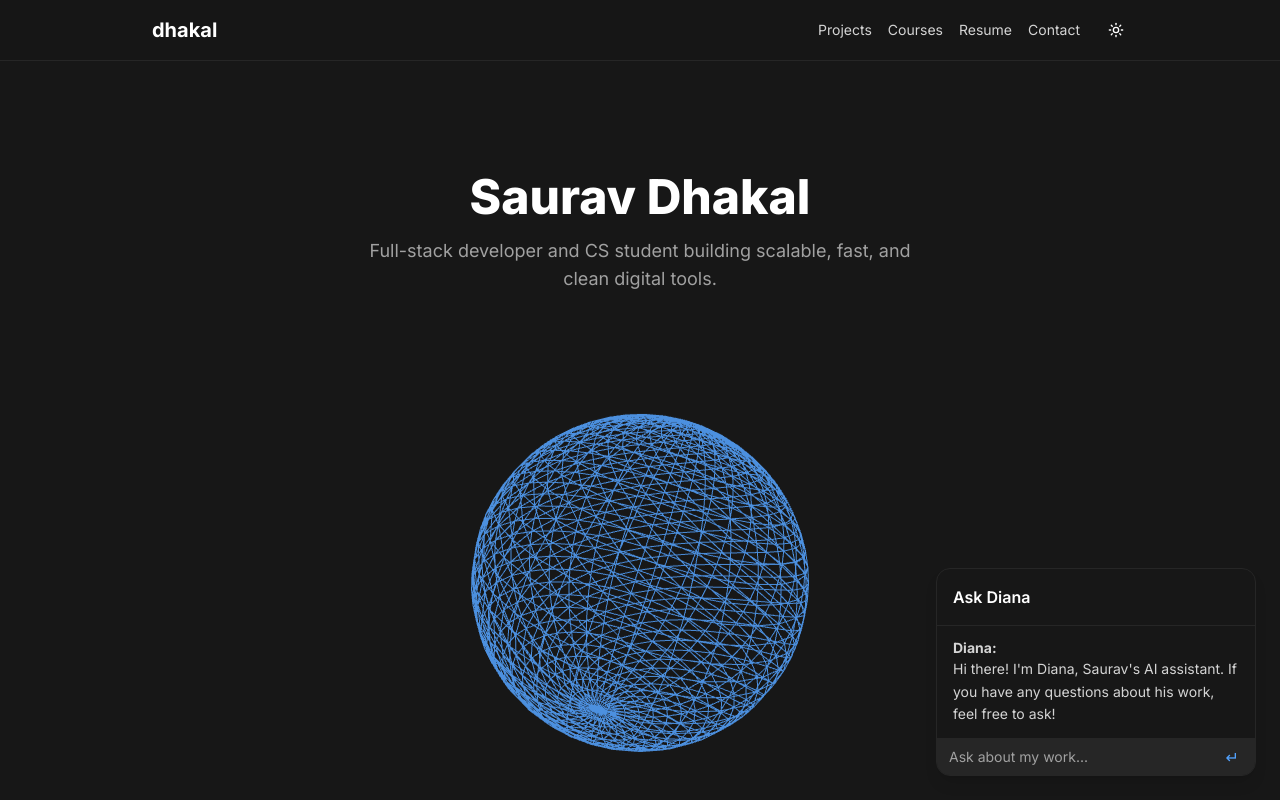
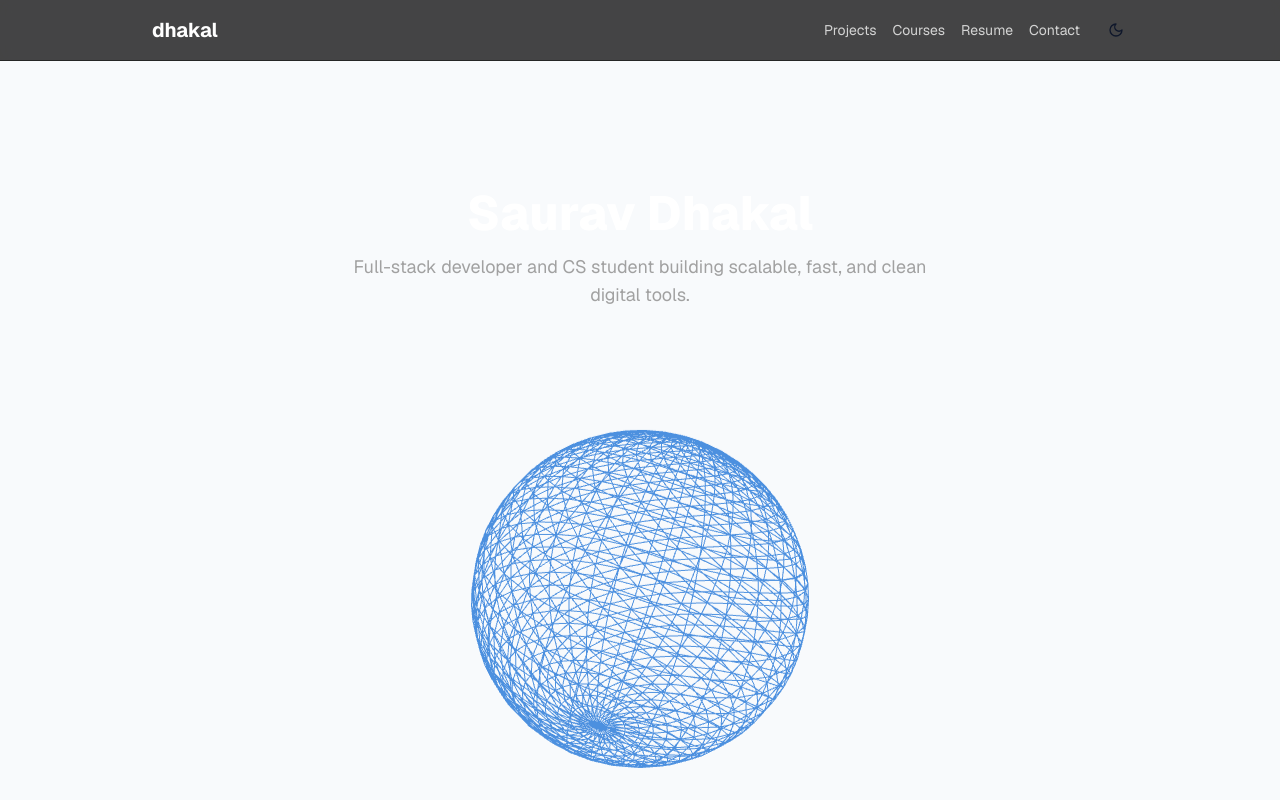
Before and after one commit to dhakalsaurav11/dhakal-portfolio, a Next.js app: page / in a window 1280 px wide. Shown: the top 800 px of the page. Built offline with nearby package versions, Linux system fonts and the light colour scheme.

Commit message:
implement Geist font, remove theme toggle, and update metadata for consulting brand

```diff
--- a/src/app/layout.tsx
+++ b/src/app/layout.tsx
@@ -1,28 +1,31 @@
 import "./globals.css";
 import type { Metadata } from "next";
-import { Inter, JetBrains_Mono } from "next/font/google";
+import { GeistSans } from "geist/font/sans"; // The "Consultant" font
+import { GeistMono } from "geist/font/mono"; // The "Engineer" font
 import { Navbar } from "@/components/Navbar";
-import { ThemeProvider } from "@/components/ThemeProvider";
-import { PortfolioChat } from "@/components/PortfolioChat";
-
-const inter = Inter({ subsets: ["latin"] });
-const mono = JetBrains_Mono({ subsets: ["latin"], variable: "--font-mono" });
+import { Footer } from "@/components/Footer";
 
 export const metadata: Metadata = {
-  title: "Saurav Dhakal | Portfolio",
-  description: "Developer portfolio of Saurav Dhakal",
+  title: "Dhakal Consulting",
+  description: "High-performance digital infrastructure for growth-focused businesses.",
 };
 
 export default function RootLayout({ children }: { children: React.ReactNode }) {
   return (
-    <html lang="en" suppressHydrationWarning>
-      <body className={`${inter.className} ${mono.variable} bg-neutral-900 text-white scroll-smooth`}>
-        <ThemeProvider>
-          <Navbar />
-          <main className="max-w-5xl mx-auto px-6 py-12">{children}</main>
+    <html lang="en" className="scroll-smooth">
+      <body
+        // GeistSans.variable and GeistMono.variable allow you to use them in Tailwind config if needed,
+        // but .className applies them globally right here.
+        className={`${GeistSans.className} ${GeistMono.variable} bg-slate-50 text-slate-900 antialiased selection:bg-blue-100 selection:text-blue-900`}
+      >
+        <Navbar />
 
-          <PortfolioChat />
-        </ThemeProvider>
+        {/* Full width container to allow background sections to span edge-to-edge */}
+        <main className="min-h-screen w-full pt-16">
+          {children}
+        </main>
+
+        <Footer />
       </body>
     </html>
   );
```
